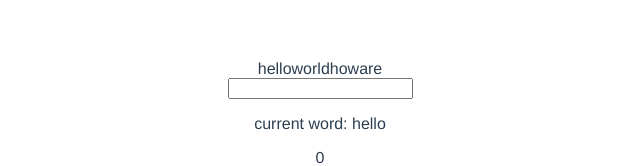
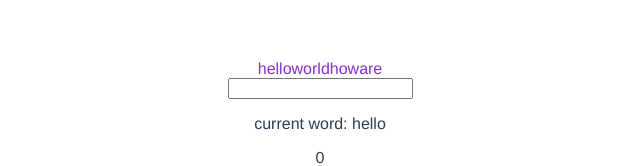
Before and after one commit to Christian-Hoeller/Win98Typer, a Vue app in the folder typing-test/: page / in a window 1280 px wide. Shown: the top 166 px of the page, without its empty margins (320-960 px from the left). Built offline with nearby package versions, Linux system fonts and the light colour scheme.

Commit message:
added word color validation

```diff
--- a/typing-test/src/components/TypingTest.vue
+++ b/typing-test/src/components/TypingTest.vue
@@ -22,7 +22,7 @@ export default {
     },
     data(){
         return{
-            words: this.getWords(),
+            words: this.getWordsWithClasses(),
             userInput: '',
             currentWordIndex: 0,
             currentWord: this.getWords()[0],
@@ -31,6 +31,10 @@ export default {
     methods: {
         getWords(){
             return json[0].words;
+        },
+        getWordsWithClasses(){
+            const words = this.getWords();
+            return words.map(word => ({state:'default', word: word}));
         },
         getWordByIndex(index){
             return this.getWords()[index];
@@ -42,10 +46,10 @@ export default {
                 let currentWord = this.getWordByIndex(this.currentWordIndex);
                 // Check if word is true
                 if(currentWord === this.userInput.split(' ')[0]){
-                    console.log("word is correct");
+                    this.words.find(word => word.word === currentWord).state = "correct";
                 }
                 else{
-                    console.log("word is wrong")
+                    this.words.find(word => word.word === currentWord).state = "wrong";
                 }
 
                 // reset user input
--- a/typing-test/src/components/WordBox.vue
+++ b/typing-test/src/components/WordBox.vue
@@ -1,7 +1,7 @@
 <template>
     <div>
         <div>
-            <span v-for="(word, index) in words" :key="index">{{word}}</span>
+            <span v-for="(word, index) in words" :key="index" :class="word.state">{{word.word}}</span>
         </div>
     </div>
 </template>
@@ -12,6 +12,29 @@ export default {
     name:"WordBox",
     props:{
         words: Array
+    },
+    data(){
+        return{
+            isCorrect:false,
+            isWrong:true,
+        }
     }
 }
 </script>
+
+<style>
+
+.correct{
+    color: green;
+}
+
+.wrong{
+    color:red;
+}
+
+.default{
+    color:blueviolet;
+}
+
+
+</style>
```
